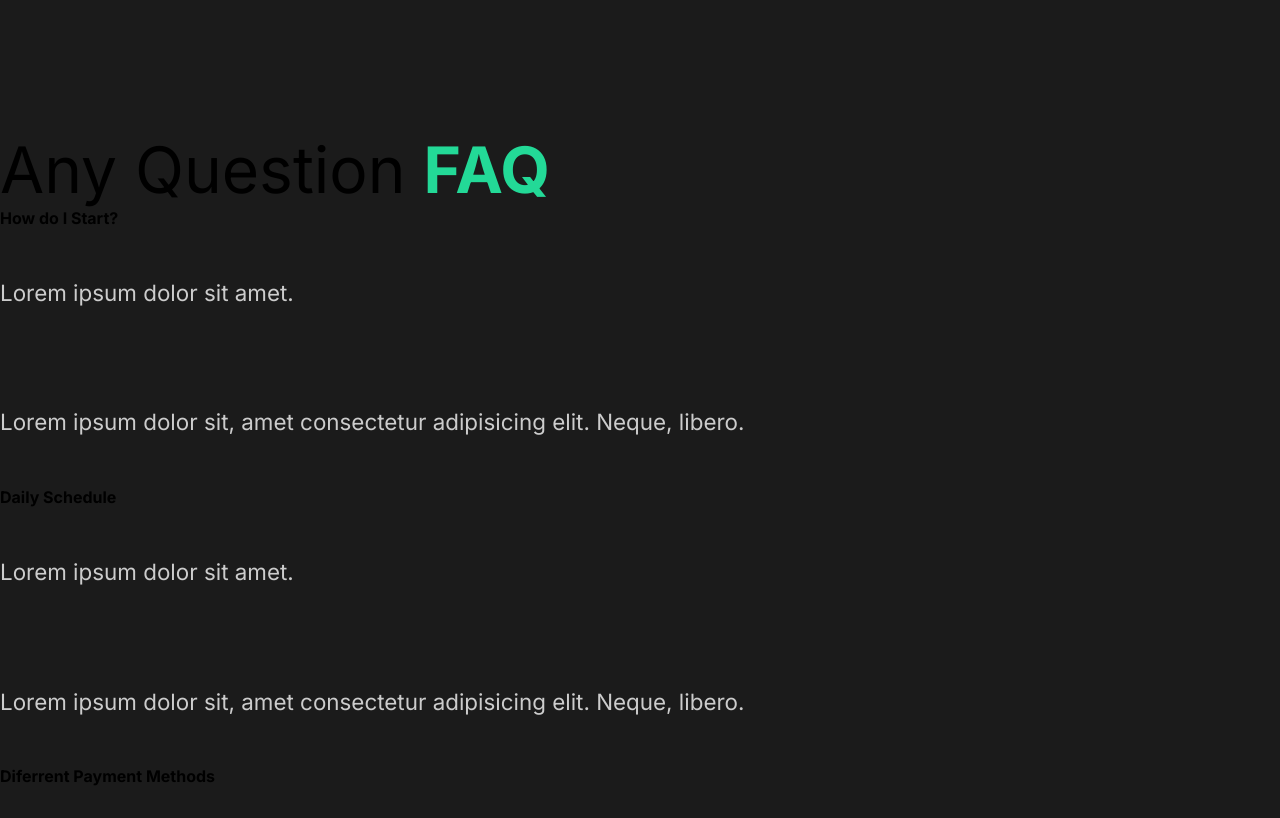
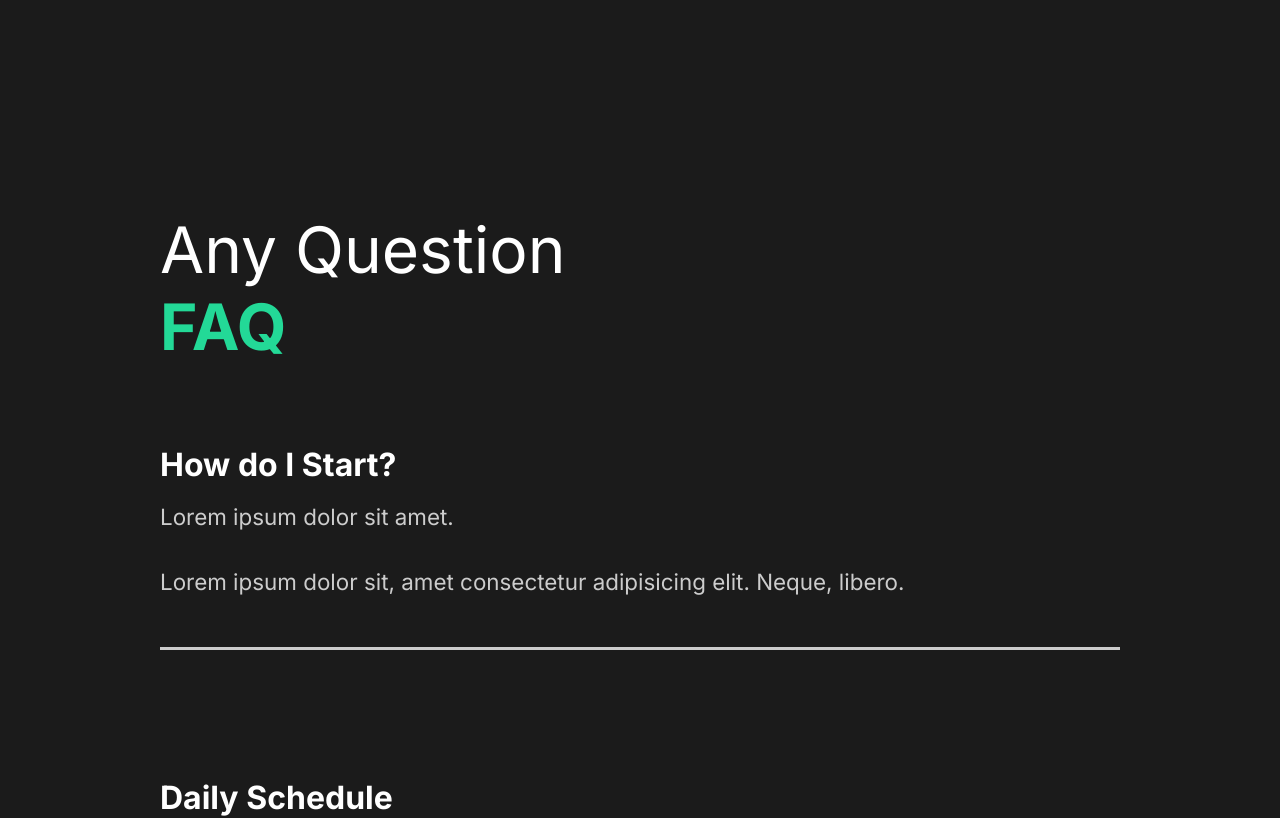
Before and after one commit to acmatias/react-capture-portfolio, a React (Create React App) app: page / in a window 1280 px wide. Shown: the part 1940-2758 px from the top of the page. Built offline with nearby package versions, Linux system fonts and the light colour scheme; a web font is replaced by a local one.

Commit message:
faq style

```diff
--- a/src/components/FaqSection.js
+++ b/src/components/FaqSection.js
@@ -1,4 +1,6 @@
 import React from 'react'
+import styled from 'styled-components'
+import { About } from '../styles.js'
 
 const questions = [
     {
@@ -25,7 +27,7 @@
 
 export const FaqSection = () => {
     return (
-        <div className="faq">
+        <Faq>
             <h2>
                 Any Question <span> FAQ</span>
             </h2>
@@ -33,13 +35,38 @@
                 return (
                     <div className="question">
                         <h4>{question.title}</h4>
+
                         <div className="answer">
                             <p>{question.answer1}</p>
                             <p>{question.answer2}</p>
                         </div>
+                        <div className="faq-line"></div>
                     </div>
                 )
             })}
-        </div>
+        </Faq>
     )
 }
+
+const Faq = styled(About)`
+    display: block;
+    span {
+        display: block;
+    }
+    h2 {
+        padding-bottom: 2rem;
+        font-weight: lighter;
+    }
+    .faq-line {
+        background: #cccccc;
+        height: 0.2rem;
+        margin: 2rem 0rem;
+        width: 100%;
+    }
+    .question {
+        padding: 3rem 0rem;
+        p {
+            padding: 1rem 0rem;
+        }
+    }
+`
--- a/src/components/GlobalStyle.js
+++ b/src/components/GlobalStyle.js
@@ -38,6 +38,7 @@
 
 h4{
     font-weight:bold;
+    font-size: 2rem;
 }
 
 a{
```
